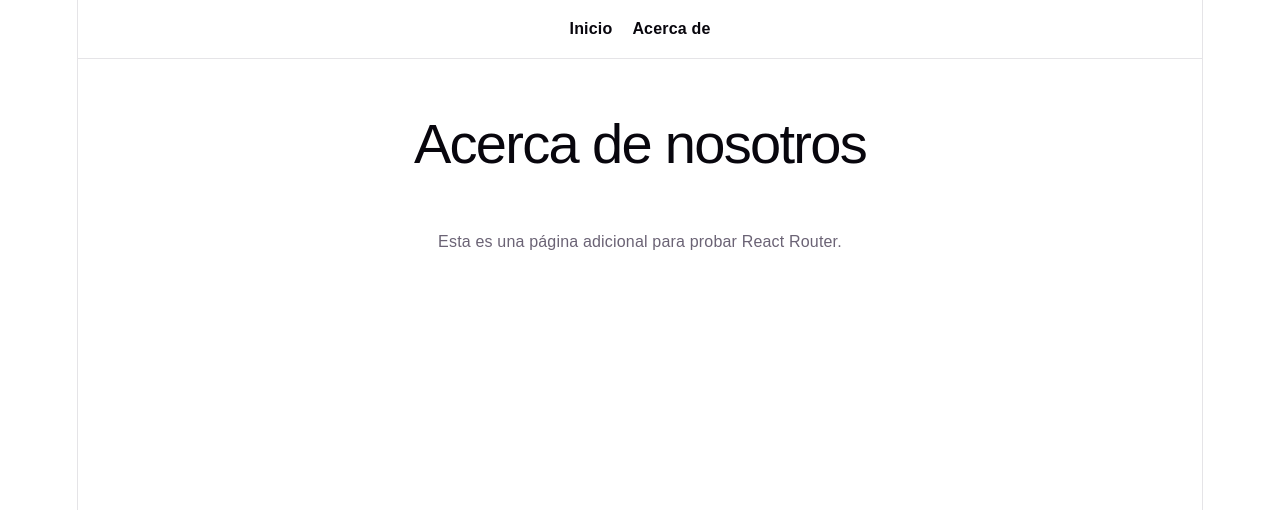
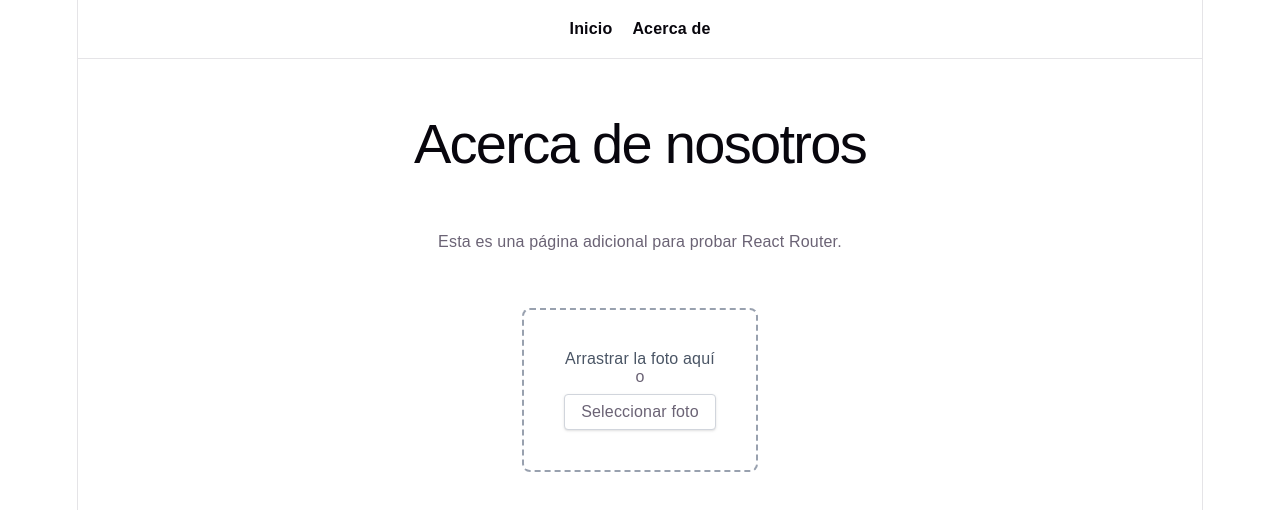
Before and after one commit to jhoanclaure/Arasaka, a React (Vite) app: page /about in a window 1280 px wide. Shown: the top 510 px of the page. Built offline with nearby package versions, Linux system fonts and the light colour scheme.

Commit message:
Feat: componente para subir certificaciones

```diff
--- /dev/null
+++ b/src/components/ui/ImageUploader.tsx
@@ -0,0 +1,80 @@
+import { useState, useRef, useEffect } from "react";
+
+export function ImageUploader() {
+  const [imagen, setImagen] = useState<File | null>(null);
+  const [previewUrl, setPreviewUrl] = useState<string | null>(null);
+  const fileInputRef = useRef<HTMLInputElement>(null);
+
+  useEffect(() => {
+    if (!imagen) {
+      setPreviewUrl(null);
+      return;
+    }
+
+    const objectUrl = URL.createObjectURL(imagen);
+    setPreviewUrl(objectUrl);
+
+    return () => URL.revokeObjectURL(objectUrl);
+  }, [imagen]);
+
+  const manejarArchivo = (archivo?: File) => {
+    if (archivo && archivo.type.startsWith("image/")) {
+      setImagen(archivo);
+    }
+  };
+
+  const manejarSeleccion = (e: React.ChangeEvent<HTMLInputElement>) => {
+    const archivo = e.target.files?.[0];
+    manejarArchivo(archivo);
+  };
+
+  const manejarDrop = (e: React.DragEvent<HTMLDivElement>) => {
+    e.preventDefault();
+    const archivo = e.dataTransfer.files?.[0];
+    manejarArchivo(archivo);
+  };
+
+  return (
+    <div className="flex flex-col items-center justify-center p-8">
+      <input
+        type="file"
+        accept="image/*"
+        ref={fileInputRef}
+        onChange={manejarSeleccion}
+        className="hidden"
+      />
+
+      {!previewUrl ? (
+        <div
+          onDragOver={(e) => e.preventDefault()}
+          onDrop={manejarDrop}
+          className="border-2 border-dashed border-gray-400 rounded-lg p-10 text-center hover:border-blue-500 transition-colors cursor-pointer"
+          onClick={() => fileInputRef.current?.click()}
+        >
+          <p className="text-gray-600">Arrastrar la foto aquí</p>
+          <p className="my-2">o</p>
+          <button
+            type="button"
+            className="bg-white border border-gray-300 px-4 py-2 mt-2 rounded shadow-sm hover:bg-gray-50"
+          >
+            Seleccionar foto
+          </button>
+        </div>
+      ) : (
+        <div className="relative group">
+          <img
+            src={previewUrl}
+            alt="Vista previa"
+            className="max-w-xs h-auto rounded-lg shadow-md"
+          />
+          <button
+            onClick={() => setImagen(null)}
+            className="absolute -top-2 -right-2 bg-red-500 text-white rounded-full w-6 h-6 flex items-center justify-center text-xs"
+          >
+            ✕
+          </button>
+        </div>
+      )}
+    </div>
+  );
+}
--- a/src/pages/About.tsx
+++ b/src/pages/About.tsx
@@ -1,8 +1,11 @@
+import { ImageUploader } from "../components/ui/ImageUploader";
+
 export default function About() {
   return (
     <section id="center">
       <h1>Acerca de nosotros</h1>
       <p>Esta es una página adicional para probar React Router.</p>
+      <ImageUploader></ImageUploader>
     </section>
   )
 }
```
